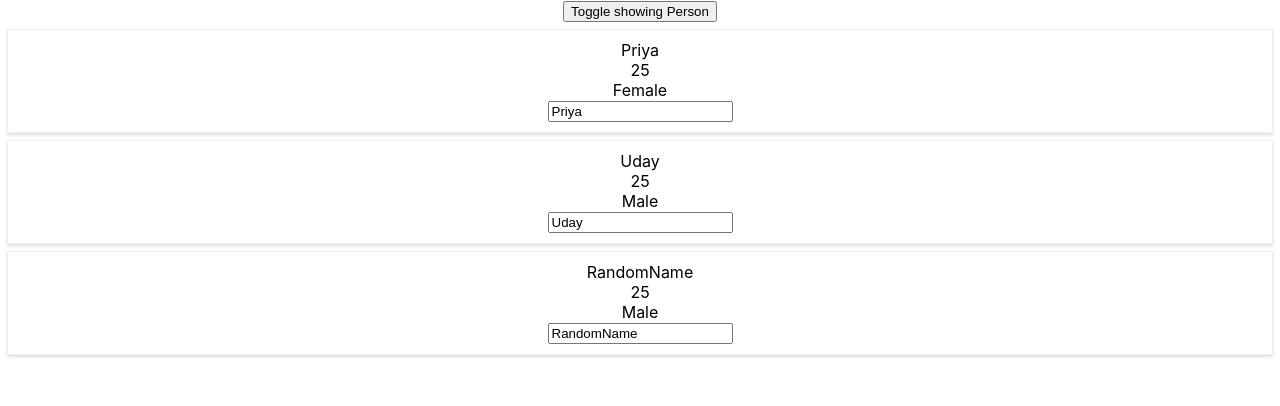
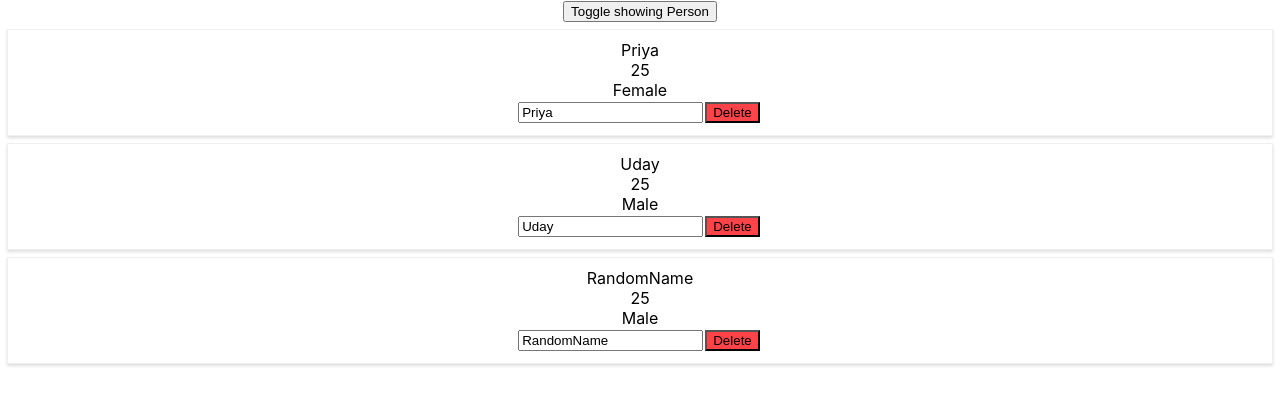
Before and after one commit to priyadarshiniravi/react-basic-workshop, a React (Create React App) app: page / in a window 1280 px wide. Shown: the top 406 px of the page. Built offline with nearby package versions, Linux system fonts and the light colour scheme.

Commit message:
Delete Array element

```diff
--- a/src/App.js
+++ b/src/App.js
@@ -32,6 +32,14 @@ class App extends Component {
         })
     };
 
+    delete = (index) => {
+        let newPeople = [...this.state.people];
+        newPeople.splice(index, 1)
+        this.setState({
+            people: newPeople
+        })
+    }
+
     hidePerson = () => {
         this.setState({showPerson: !this.state.showPerson})
     };
@@ -44,6 +52,7 @@ class App extends Component {
                                 age={person.age}
                                 gender={person.gender}
                                 onNameClick={this.switchNameHandler.bind(this, index)}
+                                delete={this.delete.bind(this, index)}
                                 key={index}
                         />
                     : null
--- a/src/person/Person.css
+++ b/src/person/Person.css
@@ -4,3 +4,8 @@
     margin: 7px;
     padding: 10px;
 }
+
+.delete {
+    background-color: #ff4348;
+    margin: 2px
+}
--- a/src/person/Person.js
+++ b/src/person/Person.js
@@ -10,6 +10,7 @@ const Person = (props) => {
             <div>{props.gender}</div>
             <div>{props.children}</div>
             <input onChange={onChangeInput} value={props.name}/>
+            <button className="delete" onClick={props.delete}> Delete</button>
         </div>
     )
 };
```
